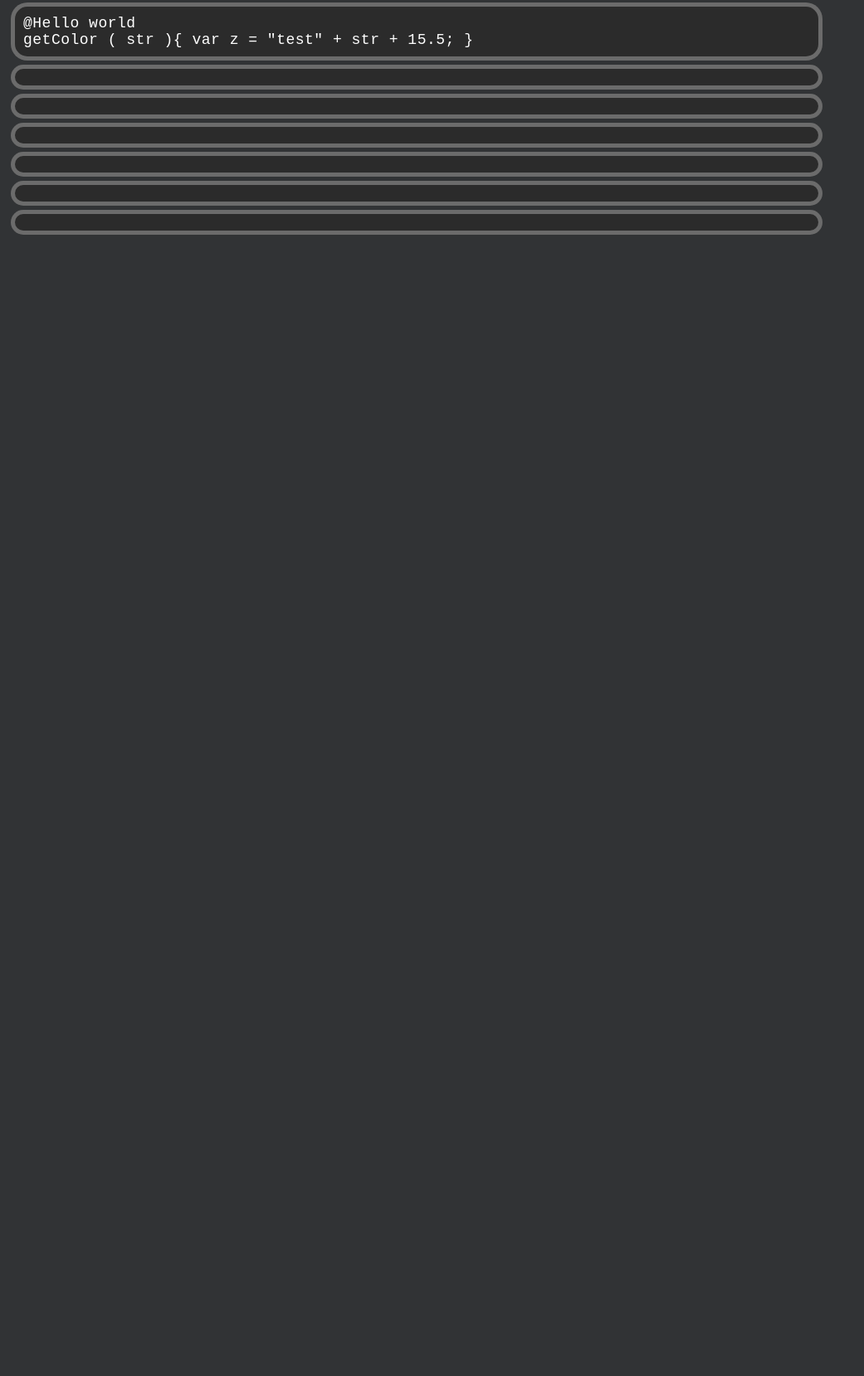
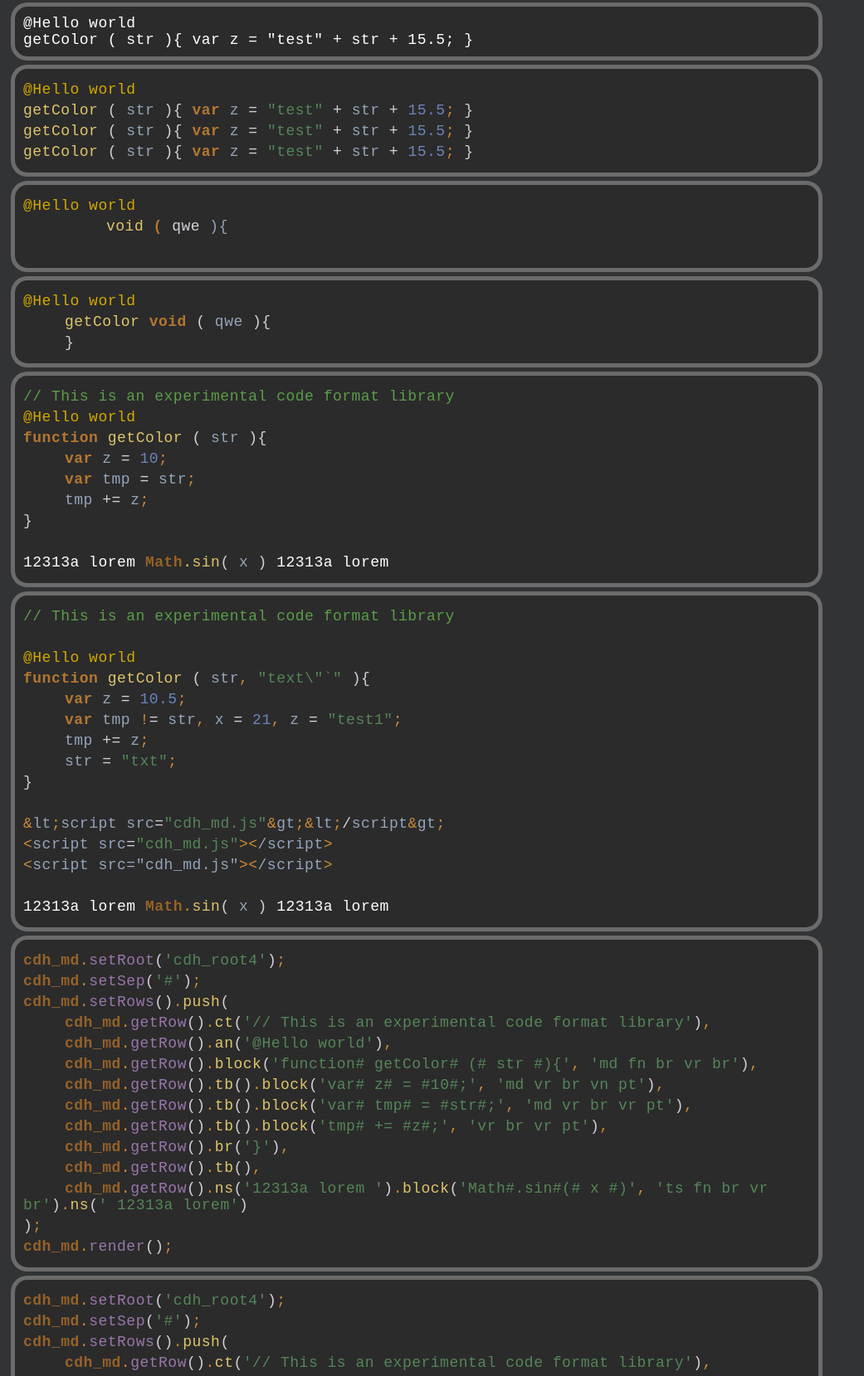
Before and after one commit to BarushevEA/CodeHighlighting, a plain HTML site: page old/index.html in a window 1280 px wide. Shown: the part 5-1664 px from the top of the page at 83% size, without its empty margins (0-1041 px from the left). Before the commit the page ends 800 px from the top, so only its background shows below. Drawn offline with Linux system fonts and the light colour scheme; files that its build step writes are made by us from their sources.

Commit message:
six naming and add new example

```diff
--- a/core/webpack.config.js
+++ b/core/webpack.config.js
@@ -5,7 +5,7 @@ module.exports = {
     entry: path.resolve(__dirname, 'src'),
 
     output: {
-        filename: 'bundle.js',
+        filename: 'cdh_md.js',
         path: path.resolve(__dirname, '../', 'dist_dev', 'libs'),
     },
 
--- a/old/index.html
+++ b/old/index.html
@@ -16,8 +16,9 @@
 <div id="cdh_root4" class="cdh-code_block"></div>
 <div id="cdh_root5" class="cdh-code_block"></div>
 <div id="cdh_root6" class="cdh-code_block"></div>
+<div id="cdh_root7" class="cdh-code_block"></div>
 <!--<script src="cdh_md.js"></script>-->
-<script src="../dist_dev/libs/bundle.js"></script>
+<script src="../dist_dev/libs/cdh_md.js"></script>
 <script>
     cdh_md.setRoot('cdh_root1');
     cdh_md.setRows().push(
@@ -102,6 +103,25 @@
         cdh_md.getRow().add("cdh_md.~~render();", "ts fd")
     );
     cdh_md.render();
+
+    cdh_md.setRoot('cdh_root7');
+    cdh_md.setRows([
+        ["cdh_md.~~setRoot('cdh_root4');", "ts fd"],
+        ["cdh_md.~~setSep('#');", "ts fd"],
+        ["cdh_md.~~setRows().~~push(", "ts fd fn"],
+        ["~~cdh_md.~~getRow()~~.ct('// This is an experimental code format library'),", "ts fd fn"],
+        ["~~cdh_md.~~getRow()~~.an('@Hello world'),", "ts fd fn"],
+        ["~~cdh_md.~~getRow()~~.block('function# getColor# (# str #){', 'md fn br vr br'),", "ts fd fn"],
+        ["~~cdh_md.~~getRow()~~.tb().block('var# z# = #10#;', 'md vr br vn pt'),", "ts fd fn"],
+        ["~~cdh_md.~~getRow()~~.tb().block('var# tmp# = #str#;', 'md vr br vr pt'),", "ts fd fn"],
+        ["~~cdh_md.~~getRow()~~.tb().block('tmp# += #z#;', 'vr br vr pt'),", "ts fd fn"],
+        ["~~cdh_md.~~getRow()~~.br('}'),", "ts fd fn"],
+        ["~~cdh_md.~~getRow()~~.tb(),", "ts fd fn"],
+        ["~~cdh_md.~~getRow()~~.ns('12313a lorem ').block('Math#.sin#(# x #)', 'ts fn br vr br').ns(' 12313a lorem')", "ts fd fn"],
+        [");", "vr"],
+        ["cdh_md.~~render();", "ts fd"]
+    ]);
+    cdh_md.render();
 </script>
 </body>
 </html>
```
